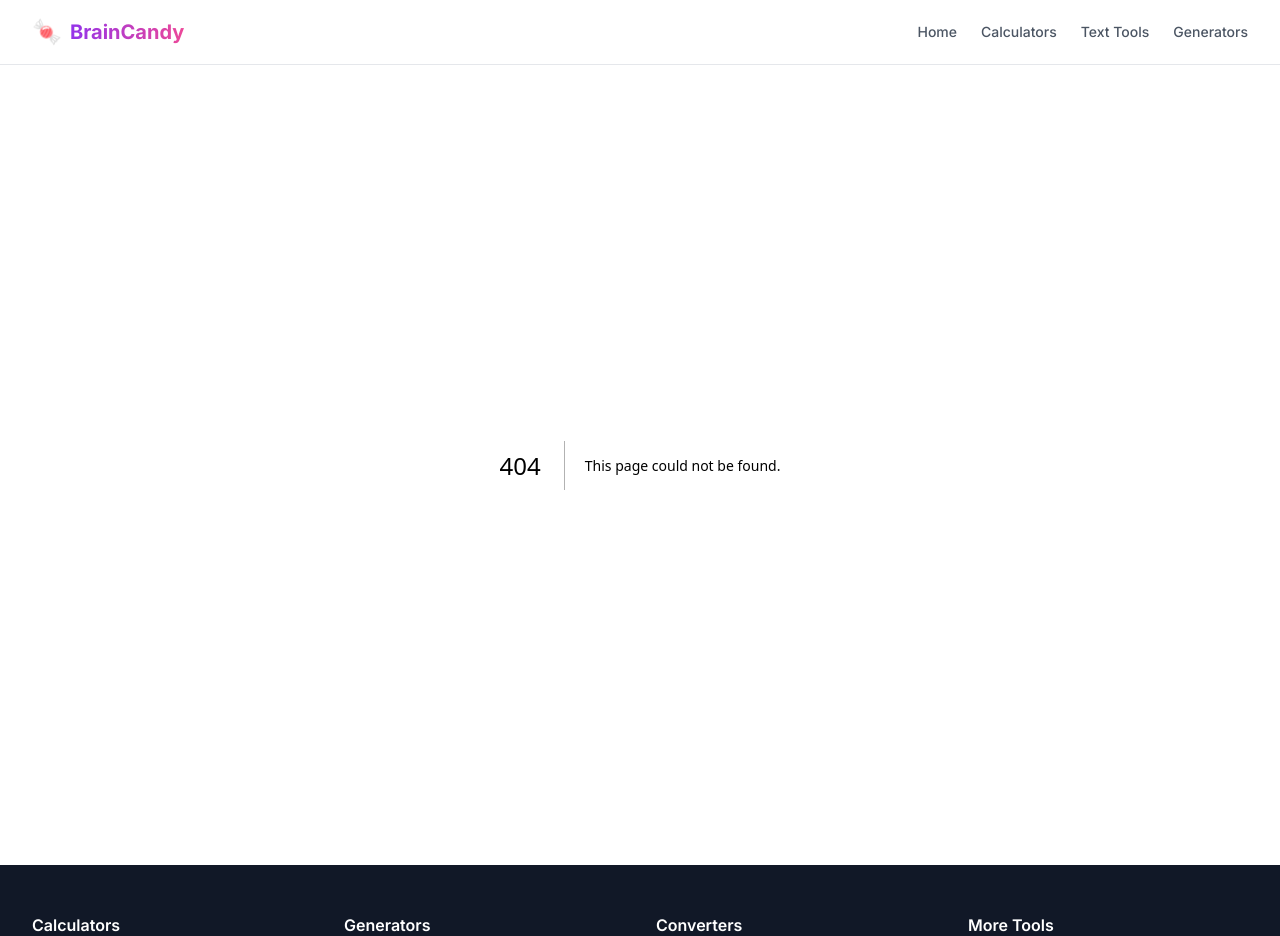
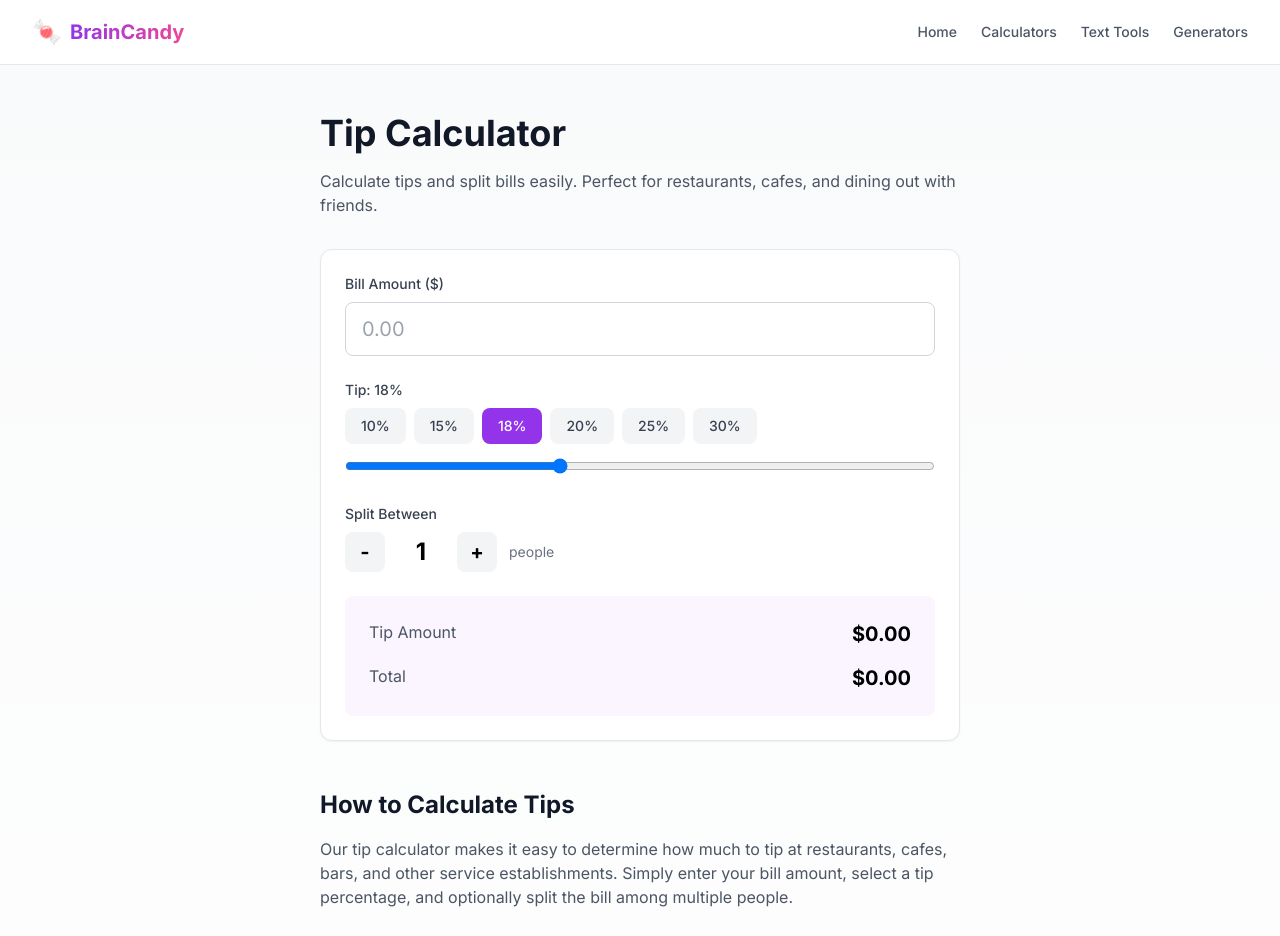
Before and after one commit to rogergrubb/braincandy-website, a Next.js app: page /tip-calculator in a window 1280 px wide. Before the commit this address had no page. Shown: the top 936 px of the page. Built offline with nearby package versions, Linux system fonts and the light colour scheme.

Commit message:
Add Tip Calculator component
Implement a tip calculator with bill splitting functionality.

```diff
--- /dev/null
+++ b/src/app/tip-calculator/page.tsx
@@ -0,0 +1,54 @@
+"use client";
+import { useState } from "react";
+
+export default function TipCalculator() {
+  const [bill, setBill] = useState("");
+  const [tipPct, setTipPct] = useState(18);
+  const [people, setPeople] = useState(1);
+
+  const billAmt = parseFloat(bill) || 0;
+  const tipAmt = billAmt * (tipPct / 100);
+  const total = billAmt + tipAmt;
+  const perPerson = people > 0 ? total / people : total;
+  const tipPerPerson = people > 0 ? tipAmt / people : tipAmt;
+
+  const presets = [10, 15, 18, 20, 25, 30];
+
+  return (
+    <div className="max-w-2xl mx-auto px-4 py-12">
+      <h1 className="text-3xl md:text-4xl font-bold text-gray-900 mb-4">Tip Calculator</h1>
+      <p className="text-gray-600 mb-8">Calculate tips and split bills easily. Perfect for restaurants, cafes, and dining out with friends.</p>
+      <div className="bg-white rounded-xl shadow-sm border border-gray-200 p-6">
+        <div className="mb-6">
+          <label className="block text-sm font-medium text-gray-700 mb-2">Bill Amount ($)</label>
+          <input type="number" value={bill} onChange={(e) => setBill(e.target.value)} placeholder="0.00" className="w-full px-4 py-3 border border-gray-300 rounded-lg focus:ring-2 focus:ring-purple-500 text-xl" />
+        </div>
+        <div className="mb-6">
+          <label className="block text-sm font-medium text-gray-700 mb-2">Tip: {tipPct}%</label>
+          <div className="flex flex-wrap gap-2 mb-3">{presets.map(p => (<button key={p} onClick={() => setTipPct(p)} className={"px-4 py-2 rounded-lg text-sm font-medium " + (tipPct === p ? "bg-purple-600 text-white" : "bg-gray-100 text-gray-700 hover:bg-gray-200")}>{p}%</button>))}</div>
+          <input type="range" min="0" max="50" value={tipPct} onChange={(e) => setTipPct(Number(e.target.value))} className="w-full" />
+        </div>
+        <div className="mb-6">
+          <label className="block text-sm font-medium text-gray-700 mb-2">Split Between</label>
+          <div className="flex items-center gap-3">
+            <button onClick={() => setPeople(Math.max(1, people - 1))} className="w-10 h-10 rounded-lg bg-gray-100 hover:bg-gray-200 text-xl font-bold">-</button>
+            <span className="text-2xl font-bold w-12 text-center">{people}</span>
+            <button onClick={() => setPeople(people + 1)} className="w-10 h-10 rounded-lg bg-gray-100 hover:bg-gray-200 text-xl font-bold">+</button>
+            <span className="text-gray-500 text-sm">people</span>
+          </div>
+        </div>
+        <div className="bg-purple-50 rounded-lg p-6 space-y-4">
+          <div className="flex justify-between"><span className="text-gray-600">Tip Amount</span><span className="text-xl font-bold">${tipAmt.toFixed(2)}</span></div>
+          <div className="flex justify-between"><span className="text-gray-600">Total</span><span className="text-xl font-bold">${total.toFixed(2)}</span></div>
+          {people > 1 && <><hr className="border-purple-200" /><div className="flex justify-between"><span className="text-gray-600">Tip Per Person</span><span className="font-bold">${tipPerPerson.toFixed(2)}</span></div><div className="flex justify-between"><span className="text-gray-600">Total Per Person</span><span className="text-2xl font-bold text-purple-600">${perPerson.toFixed(2)}</span></div></>}
+        </div>
+      </div>
+      <div className="prose max-w-none mt-12">
+        <h2 className="text-2xl font-bold text-gray-900">How to Calculate Tips</h2>
+        <p className="text-gray-600 mt-4">Our tip calculator makes it easy to determine how much to tip at restaurants, cafes, bars, and other service establishments. Simply enter your bill amount, select a tip percentage, and optionally split the bill among multiple people.</p>
+        <h3 className="text-xl font-semibold text-gray-800 mt-6">Standard Tipping Guidelines</h3>
+        <p className="text-gray-600">In the United States, the standard tip for restaurant service is typically 15-20% of the pre-tax bill. For exceptional service, 20-25% is common. For buffets and takeout, 10% is generally appropriate.</p>
+      </div>
+    </div>
+  );
+}
```
